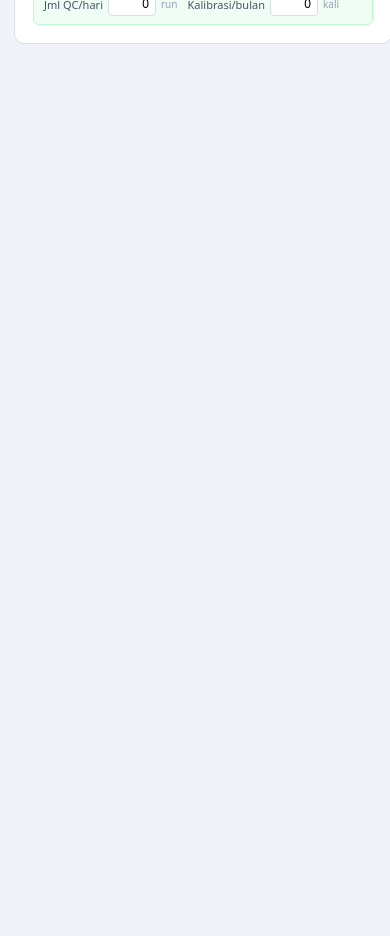
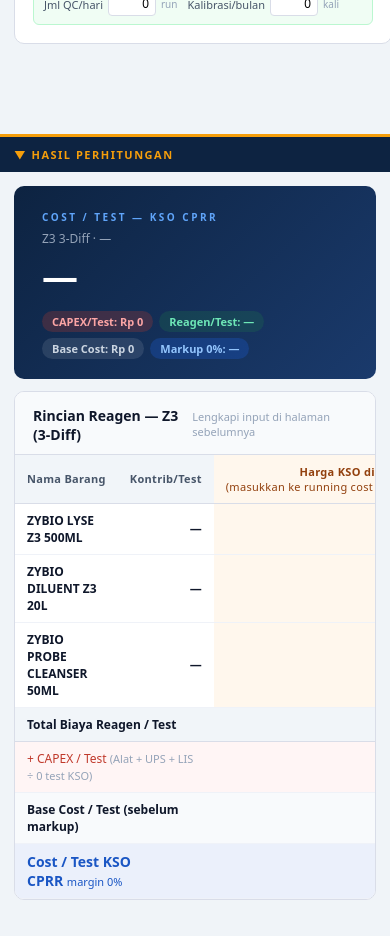
Before and after one commit to info-WL707/runningcost-zybio, a Next.js app: page / in a window 390 px wide. Shown: the part 2360-3296 px from the top of the page. Before the commit the page ends 2494 px from the top, so only its background shows below. Built offline with nearby package versions, Linux system fonts and the light colour scheme.

Commit message:
Mobile: single-scroll layout with result below input, hide overflow table columns
Co-Authored-By: Claude Sonnet 4.6 <noreply@anthropic.com>

```diff
--- a/components/Dashboard.jsx
+++ b/components/Dashboard.jsx
@@ -204,7 +204,7 @@ function HematoResult({ data, hRes, capPt, markup, D, modeLabel, hRpData, totCap
             <thead>
               <tr>
                 <th>Nama Barang</th>
-                <th>Kemasan</th>
+                <th className="mob-hide">Kemasan</th>
                 <th className="r">Kontrib/Test</th>
                 <th className="r" style={{ background: '#FFF7ED', color: '#92400E', fontSize: 11 }}>
                   Harga KSO di Excel<br/>
@@ -216,7 +216,7 @@ function HematoResult({ data, hRes, capPt, markup, D, modeLabel, hRpData, totCap
               {rows.map(r => (
                 <tr key={r.id}>
                   <td style={{ fontWeight: 600 }}>{r.fn}</td>
-                  <td style={{ color: 'var(--text-3)', fontSize: '11px' }}>{r.pack}</td>
+                  <td className="mob-hide" style={{ color: 'var(--text-3)', fontSize: '11px' }}>{r.pack}</td>
                   <td className="cpt">{hRes ? fmt(r.contribTest) : '—'}</td>
                   <td className="r" style={{ background: '#FFF7ED', color: '#92400E', fontWeight: 700 }}>
                     {hRes && r.excelKit > 0 ? rp(r.excelKit) : '—'}
@@ -314,7 +314,7 @@ function CrossmatchResult({ data, xmRes, xmCapPt, markup, xmD, curMethod, xmTotT
             <thead>
               <tr>
                 <th>Nama Barang</th>
-                <th>Kemasan</th>
+                <th className="mob-hide">Kemasan</th>
                 <th className="r">Kontrib/Test</th>
                 <th className="r th-sell">Harga Jual/Kit</th>
               </tr>
@@ -323,7 +323,7 @@ function CrossmatchResult({ data, xmRes, xmCapPt, markup, xmD, curMethod, xmTotT
               {rows.map(r => (
                 <tr key={r.id}>
                   <td style={{ fontWeight: 600 }}>{r.fn}</td>
-                  <td style={{ color: 'var(--text-3)', fontSize: '11px' }}>{r.pack}</td>
+                  <td className="mob-hide" style={{ color: 'var(--text-3)', fontSize: '11px' }}>{r.pack}</td>
                   <td className="cpt">{xmRes ? fmt(r.contrib) : '—'}</td>
                   <td className="r td-sell">{xmRes ? rp(r.sellKit) : '—'}</td>
                 </tr>
@@ -523,12 +523,12 @@ function CLIAResultTable({ cliaType, cliaCapPt, cliaConsBase, cliaConsInf, marku
           <table>
             <thead>
               <tr>
-                <th style={{ width: 32 }}>No</th>
+                <th className="mob-hide" style={{ width: 32 }}>No</th>
                 <th>Parameter</th>
-                <th>Panel</th>
+                <th className="mob-hide">Panel</th>
                 <th className="r">Kit</th>
                 <th className="r">HPP/Kit</th>
-                <th className="r">Konsumabel/Test</th>
+                <th className="mob-hide r">Konsumabel/Test</th>
                 <th className="r">Cost/Test</th>
                 <th className="r th-sell">Sell/Test</th>
               </tr>
@@ -552,12 +552,12 @@ function CLIAResultTable({ cliaType, cliaCapPt, cliaConsBase, cliaConsInf, marku
                     const sellTest = sellOf(costTest, markup);
                     return (
                       <tr key={p.no}>
-                        <td style={{ color: 'var(--text-3)' }}>{seq}</td>
+                        <td className="mob-hide" style={{ color: 'var(--text-3)' }}>{seq}</td>
                         <td style={{ fontWeight: 700 }}>{p.name}</td>
-                        <td><span className={`badge ${cls}`}>{panel}</span></td>
+                        <td className="mob-hide"><span className={`badge ${cls}`}>{panel}</span></td>
                         <td className="r">{p.kit}T</td>
                         <td className="r td-sell">{rp(nettKit)}</td>
-                        <td className="r" style={{ color: p.inf && cliaType === 'WONDFO' ? 'var(--amber)' : '' }}>
+                        <td className="mob-hide r" style={{ color: p.inf && cliaType === 'WONDFO' ? 'var(--amber)' : '' }}>
                           {rp(consPerTest)}
                         </td>
                         <td className="cpt">{rp(costTest)}</td>
@@ -884,10 +884,10 @@ function CCResultTable({ params, capPt, totTest, cType, ccQC, D, testsPerMonth,
           <table>
             <thead>
               <tr>
-                <th style={{ width: 32 }}>No</th>
+                <th className="mob-hide" style={{ width: 32 }}>No</th>
                 <th>Parameter</th>
-                <th>Panel</th>
-                <th>Pack</th>
+                <th className="mob-hide">Panel</th>
+                <th className="mob-hide">Pack</th>
                 <th className="r">Test/Kit</th>
                 <th className="r">Base/Test</th>
                 <th className="r th-sell">Sell/Test</th>
@@ -918,10 +918,10 @@ function CCResultTable({ params, capPt, totTest, cType, ccQC, D, testsPerMonth,
                       : nett;
                     return (
                       <tr key={p.id}>
-                        <td style={{ color: 'var(--text-3)' }}>{seq}</td>
+                        <td className="mob-hide" style={{ color: 'var(--text-3)' }}>{seq}</td>
                         <td style={{ fontWeight: 700 }}>{p.name}</td>
-                        <td><span className={`badge ${PAN_CLS[p.panel]}`}>{p.panel}</span></td>
-                        <td style={{ fontSize: 11, color: 'var(--text-2)' }}>{p.pack}</td>
+                        <td className="mob-hide"><span className={`badge ${PAN_CLS[p.panel]}`}>{p.panel}</span></td>
+                        <td className="mob-hide" style={{ fontSize: 11, color: 'var(--text-2)' }}>{p.pack}</td>
                         <td className="r">
                           {isConsumable
                             ? <span style={{ fontSize: 10, color: 'var(--text-3)', fontStyle: 'italic' }}>overhead</span>
@@ -1553,7 +1553,7 @@ export default function Dashboard() {
   const nParam = ccParams.filter(p => p.panel !== 'Control' && p.panel !== 'Consumable').length;
 
   return (
-    <div>
+    <div data-page={page}>
       {/* ── Header ── */}
       <header className="hdr">
         <div className="brand">
@@ -1583,22 +1583,18 @@ export default function Dashboard() {
 
       {/* ── Mobile bottom navigation bar ── */}
       <div className="mob-nav">
-        {page === 'result' && (
-          <button className="mob-nav-btn mob-nav-prev" onClick={() => { setPage('input'); window.scrollTo(0, 0); }}>
-            ← INPUT &amp; PRICELIST
-          </button>
-        )}
-        {page === 'input' && (
-          <button className="mob-nav-btn mob-nav-next" onClick={() => { setPage('result'); window.scrollTo(0, 0); }}>
-            LIHAT HASIL →
-          </button>
-        )}
+        <button className="mob-nav-btn mob-nav-prev" onClick={() => window.scrollTo({ top: 0, behavior: 'smooth' })}>
+          ↑ INPUT &amp; PRICELIST
+        </button>
+        <button className="mob-nav-btn mob-nav-next" onClick={() => document.getElementById('mob-result')?.scrollIntoView({ behavior: 'smooth' })}>
+          LIHAT HASIL ↓
+        </button>
       </div>
 
       {/* ══════════════════════════════════════════════════════════════
           PAGE 1 — INPUT
       ══════════════════════════════════════════════════════════════ */}
-      {page === 'input' && (
+      <div className="sec-input">
         <div className="page-body">
 
           {/* ── Pilih Kategori ── */}
@@ -2064,12 +2060,13 @@ export default function Dashboard() {
           )}
 
         </div>
-      )}
+      </div>
 
       {/* ══════════════════════════════════════════════════════════════
           PAGE 2 — HASIL PERHITUNGAN
       ══════════════════════════════════════════════════════════════ */}
-      {page === 'result' && (
+      <div className="sec-result" id="mob-result">
+        <div className="mob-result-title">▼ HASIL PERHITUNGAN</div>
         <div className="page-body">
           <div className="result-topbar">
             <div className="result-config">
@@ -2166,7 +2163,7 @@ export default function Dashboard() {
             />
           )}
         </div>
-      )}
+      </div>
     </div>
   );
 }
--- a/styles/globals.css
+++ b/styles/globals.css
@@ -624,6 +624,13 @@ tr:hover td { background: #FAFBFF; }
 ::-webkit-scrollbar-track { background: transparent; }
 ::-webkit-scrollbar-thumb { background: #CBD5E1; border-radius: 3px; }
 
+/* ── Section visibility (desktop: page-switching, mobile: both visible) ── */
+[data-page="input"]  .sec-result { display: none; }
+[data-page="result"] .sec-input  { display: none; }
+
+/* Mobile result title banner (hidden on desktop) */
+.mob-result-title { display: none; }
+
 /* ══════════════════════════════════════════════════════════════
    MOBILE — ≤ 768px
 ══════════════════════════════════════════════════════════════ */
@@ -691,6 +698,30 @@ tr:hover td { background: #FAFBFF; }
   .mob-nav {
     display: flex;
   }
+
+  /* Both sections always visible on mobile */
+  [data-page] .sec-input,
+  [data-page] .sec-result { display: block !important; }
+
+  /* Result section divider */
+  .sec-result { border-top: 3px solid #F59E0B; }
+
+  /* Result title banner */
+  .mob-result-title {
+    display: block;
+    padding: 10px 14px;
+    background: #0D2341;
+    color: #F59E0B;
+    font-size: 11px;
+    font-weight: 800;
+    letter-spacing: 1.5px;
+  }
+
+  /* Hide desktop result topbar (back button) on mobile */
+  .sec-result .result-topbar { display: none; }
+
+  /* Hide less-important table columns on mobile */
+  .mob-hide { display: none !important; }
 }
 
 /* Mobile nav bar — hidden on desktop */
```
